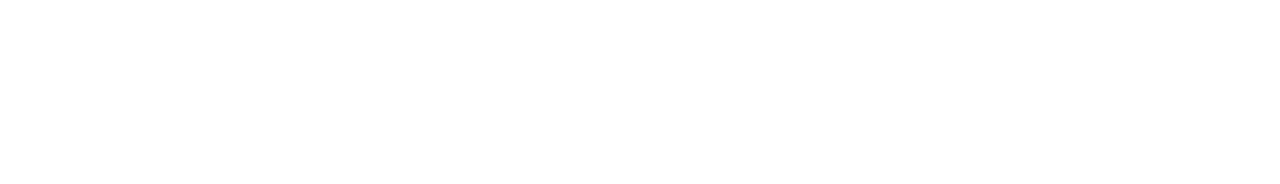
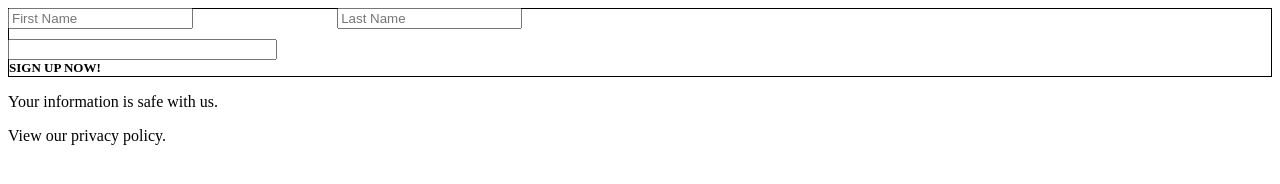
Before and after one commit to camhelkuik/mini-css-exercises, a plain HTML site: page part 3/float-8/index.html in a window 1280 px wide. Drawn offline with Linux system fonts and the light colour scheme.

Commit message:
deleted unstarted files and folders

```diff
--- a/part 3/float-1/global.css
+++ /dev/null
@@ -1,26 +0,0 @@
-html {
-  box-sizing: border-box;
-}
-*, *:before, *:after {
-  box-sizing: inherit;
-}
-
-.float{
-  float: left;
-  width: 27%;
-  margin-right: 24px;
-  margin-left: 24px;
-  border-bottom: 2px solid gray;
-}
-
-.float img {
-  width: 190px;
-  height: 85px;
-  margin-left: auto;
-  margin-right: auto;
-}
-
-.float h4{
-  width: 16.6%;
-  border-bottom: none;
-}
--- a/part 3/float-10/global.css
+++ /dev/null
@@ -1,6 +0,0 @@
-html {
-  box-sizing: border-box;
-}
-*, *:before, *:after{
-  box-sizing: inherit;
-}
--- a/part 3/float-3/global.css
+++ /dev/null
@@ -1,6 +0,0 @@
-html {
-  box-sizing: border-box;
-}
-*, *:before, *:after{
-  box-sizing: inherit;
-}
--- a/part 3/float-4/global.css
+++ /dev/null
@@ -1,6 +0,0 @@
-html {
-  box-sizing: border-box;
-}
-*, *:before, *:after{
-  box-sizing: inherit;
-}
--- a/part 3/float-8/global.css
+++ b/part 3/float-8/global.css
@@ -4,3 +4,29 @@ html {
 *, *:before, *:after{
   box-sizing: inherit;
 }
+
+.float {
+  float: left;
+  width: 100%;
+}
+
+.name {
+  float: left;
+  width: 30%;
+  margin-right: -50px;
+}
+
+#email {
+  width: 100%;
+  margin-top: 10px;
+}
+
+#email input{
+  width: 269px;
+}
+
+.submit {
+  font-size: 13px;
+  font-weight: bold;
+  border: 1px solid;
+}
--- a/part 3/float-8/index.html
+++ b/part 3/float-8/index.html
@@ -5,6 +5,22 @@
   </head>
   <body>
 
+    <div class= "float">
+      <div class= "name"><input type="text" placeholder= "First Name"></div>
+      <div class= "name"><input type="text" placeholder= "Last Name"></div>
+    </div>
+
+    <div class= "float" id= "email"><input type="text" placholder= "Email"></div>
+
+    <div>
+      <div class="submit">SIGN UP NOW!</div>
+      <div>
+        <p>Your information is safe with us.</p>
+        <p>View our privacy policy.</p>
+      </div>
+    </div>
+
+
 
   </body>
 </html>
--- a/part 3/float-9/global.css
+++ /dev/null
@@ -1,6 +0,0 @@
-html {
-  box-sizing: border-box;
-}
-*, *:before, *:after{
-  box-sizing: inherit;
-}
```
Also changed, not shown: part 3/float-1/index.html (deleted, +0 -37 lines), part 3/float-10/index.html (deleted, +0 -10 lines), part 3/float-3/index.html (deleted, +0 -10 lines), part 3/float-4/index.html (deleted, +0 -10 lines), part 3/float-9/index.html (deleted, +0 -10 lines), part 3/part 3 boxes/pic-1.png (deleted), part 3/part 3 boxes/pic-10.png (deleted), part 3/part 3 boxes/pic-3.png (deleted), part 3/part 3 boxes/pic-4.png (deleted), part 3/part 3 boxes/pic-8.png (deleted).
